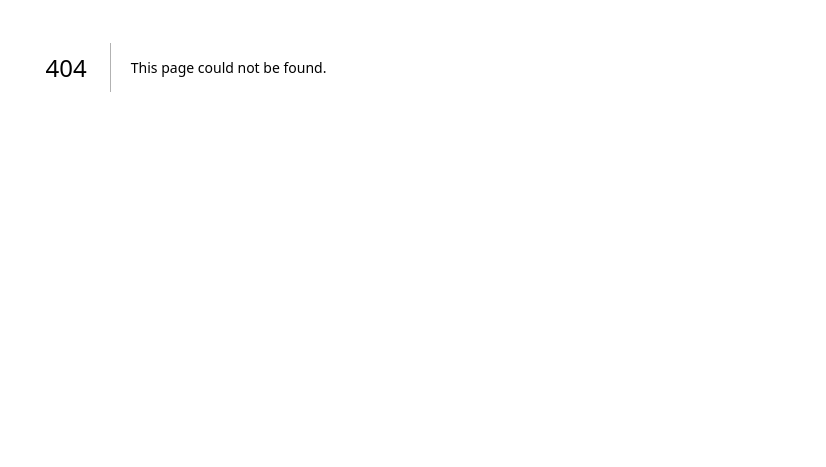
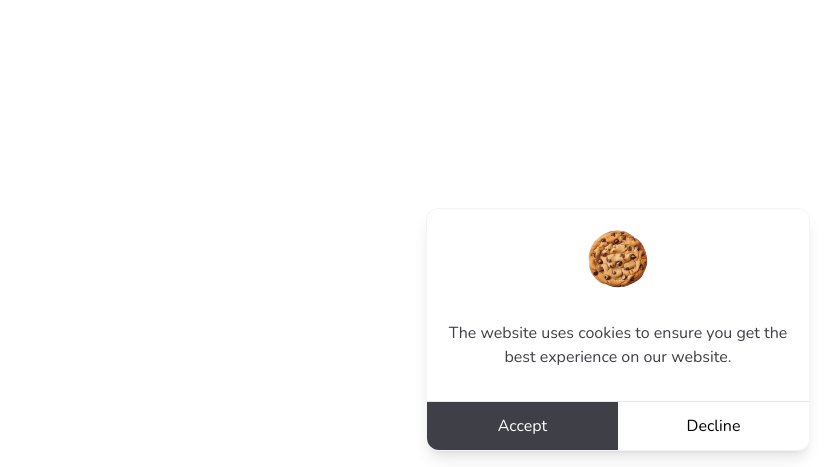
Before and after one commit to Abdouxone/mini-projects, a Next.js app: page /cookies/cookie9 in a window 1280 px wide. Before the commit this address had no page. Shown: the part 333-800 px from the top of the page, without its empty margins (454-1280 px from the left). Built offline with nearby package versions, Linux system fonts and the light colour scheme; a web font is replaced by a local one.

Commit message:
adding cookie9

```diff
--- /dev/null
+++ b/app/cookies/cookie9/page.tsx
@@ -0,0 +1,23 @@
+export default function Cookie() {
+  return (
+    <div className="fixed max-w-sm gap-4 font-nunito bottom-4 bg-white border border-gray-100 shadow-lg rounded-xl  justify-center items-center right-4 w-full flex flex-col">
+      <img
+        src="/cookies/images/cookie/img-1.png"
+        alt="cookie"
+        className="w-15 h-15 mt-5"
+      />
+      <p className="text-zinc-700 p-4 text-center text-base font-medium">
+        The website uses cookies to ensure you get the best experience on our
+        website.
+      </p>
+      <div className="flex w-full">
+        <button className="bg-zinc-700 cursor-pointer border-t border-gray-200 hover:bg-zinc-900 transition-all duration-500 p-3 rounded-bl-xl  text-white w-full">
+          Accept
+        </button>
+        <button className="w-full p-3 cursor-pointer border-t border-gray-200 rounded-br-xl hover:bg-zinc-900 hover:text-white transition-all duration-500 ">
+          Decline
+        </button>
+      </div>
+    </div>
+  );
+}
```
